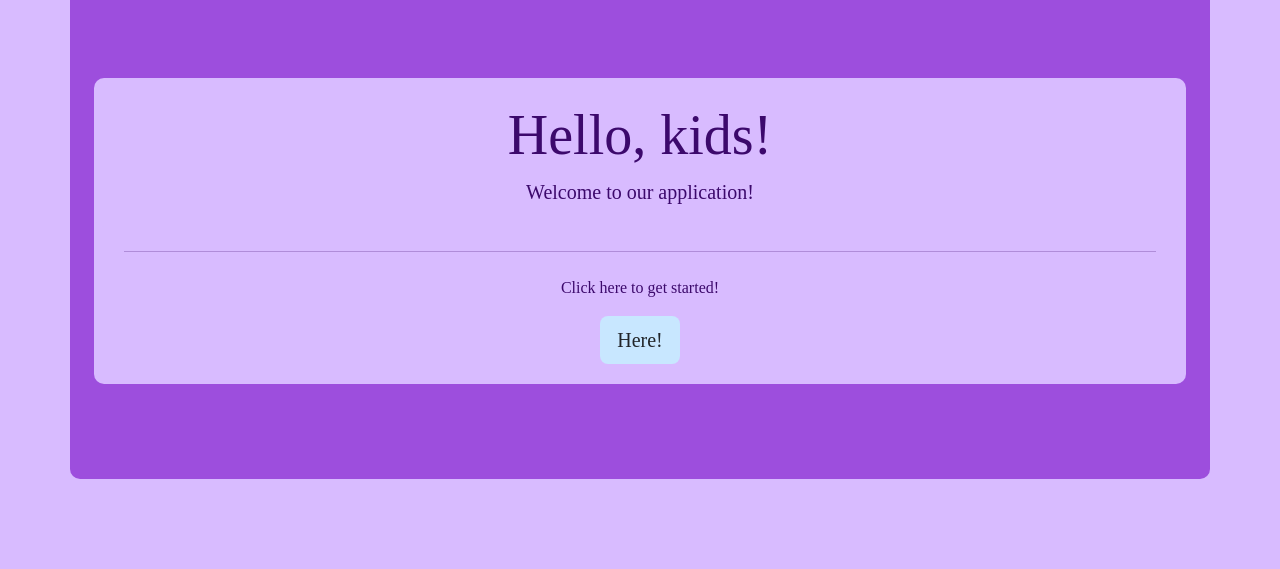
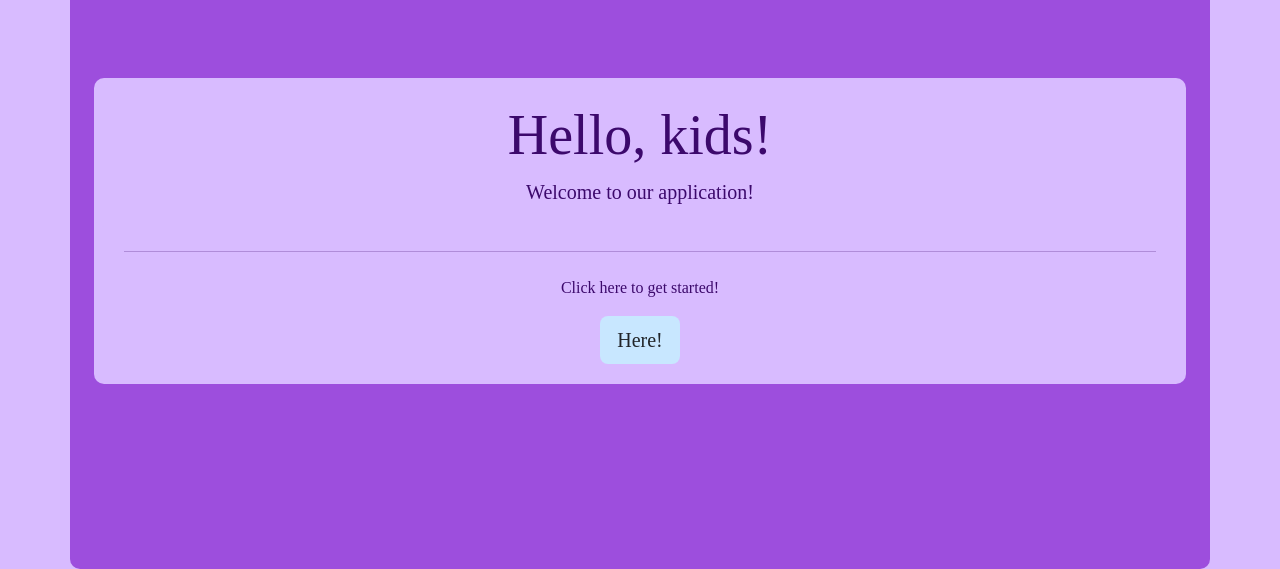
Before and after one commit to vitruvianarendt/HCID, a Django app: page / in a window 1280 px wide. Shown: the part 375-944 px from the top of the page. Before the commit the page ends 854 px from the top, so only its background shows below. Run offline with Django 4.2, Linux system fonts and the light colour scheme.

Commit message:
minor styling changes in home page

```diff
--- a/templates/index.html
+++ b/templates/index.html
@@ -37,7 +37,7 @@
 
         .jumbotron {
             background-color: #9d4edd;
-            height: 480px;
+            height: 570px;
             border-bottom-right-radius: 10px;
             border-bottom-left-radius: 10px;
 
@@ -53,7 +53,6 @@
 
         .container {
             padding: 0 !important;
-            margin-bottom: 20px;
         }
 
         h1 {
```
